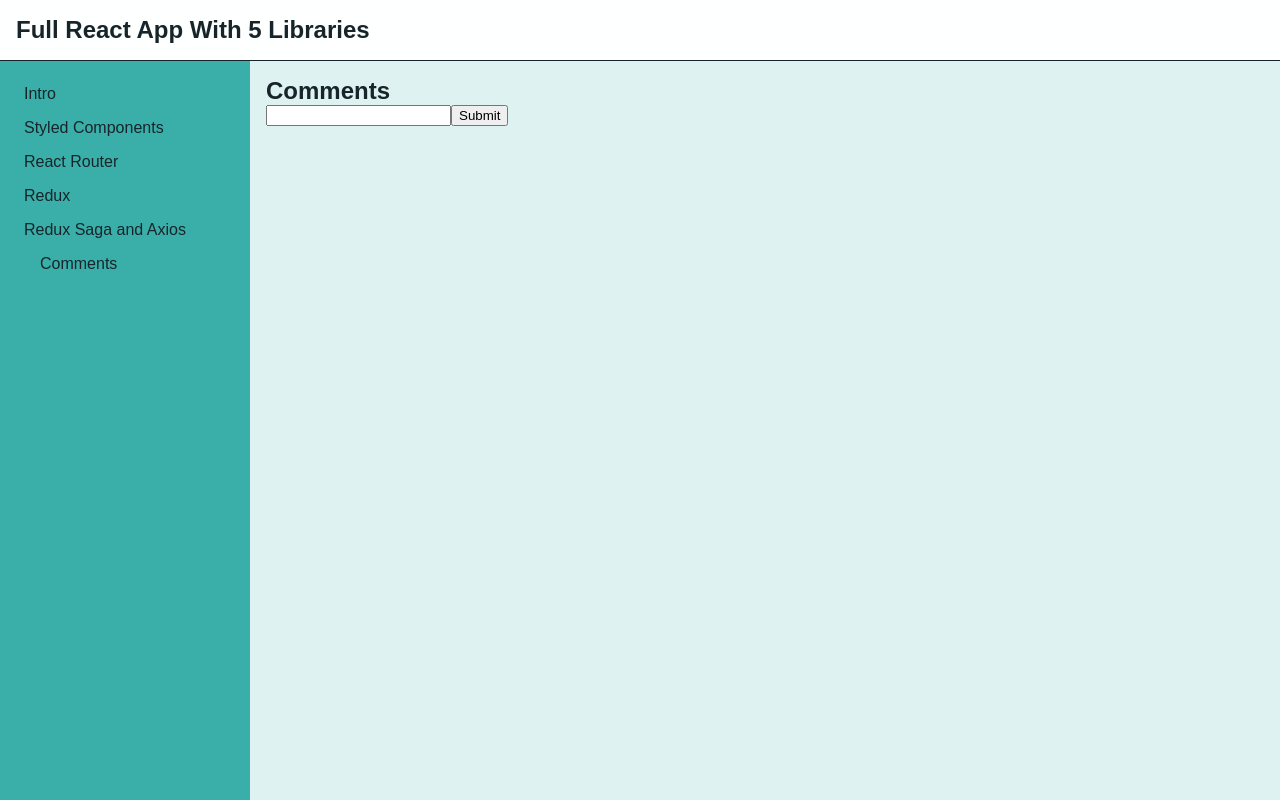
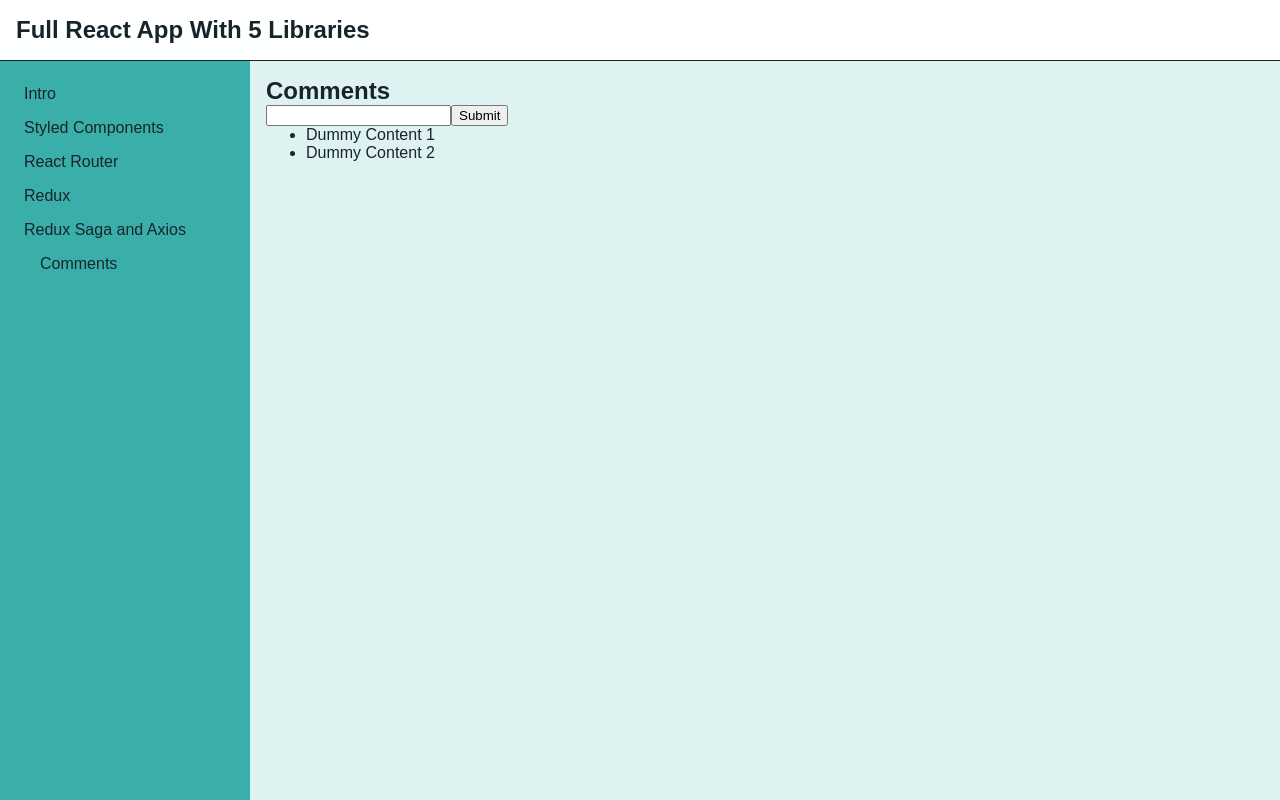
Before and after one commit to Kamile/theodo_react_libraries_tutorial, a React (Create React App) app: page /comments in a window 1280 px wide. Built offline with nearby package versions, Linux system fonts and the light colour scheme.

Commit message:
Added list of comments

```diff
--- a/package.json
+++ b/package.json
@@ -13,7 +13,8 @@
     "react-scripts": "1.1.4",
     "redux": "^4.0.0",
     "redux-saga": "^0.16.0",
-    "styled-components": "^3.4.2"
+    "styled-components": "^3.4.2",
+    "uuid": "^3.3.2"
   },
   "scripts": {
     "start": "react-scripts start",
--- a/src/pages/CommentsPage.jsx
+++ b/src/pages/CommentsPage.jsx
@@ -1,16 +1,27 @@
 import React from "react";
 import PageTemplate from "./templates/PageTemplate";
+import uuid from 'uuid';
 
 class CommentsPage extends React.PureComponent {
+    state = {
+        comments: [
+            { text: 'Dummy Content 1', id: uuid() },
+            { text: 'Dummy Content 2', id: uuid() },
+        ]
+    }
     render() {
       return (
         <PageTemplate>
             <h2>Comments</h2>
             <input type="textarea"/>
             <button>Submit</button>
+            <ul>
+                {this.state.comments.map((comment) => {
+                    return  <li key={comment.id}>{comment.text}</li>;
+                })}
+            </ul>
         </PageTemplate>
       );
     }
 }
-
 export default CommentsPage
```
